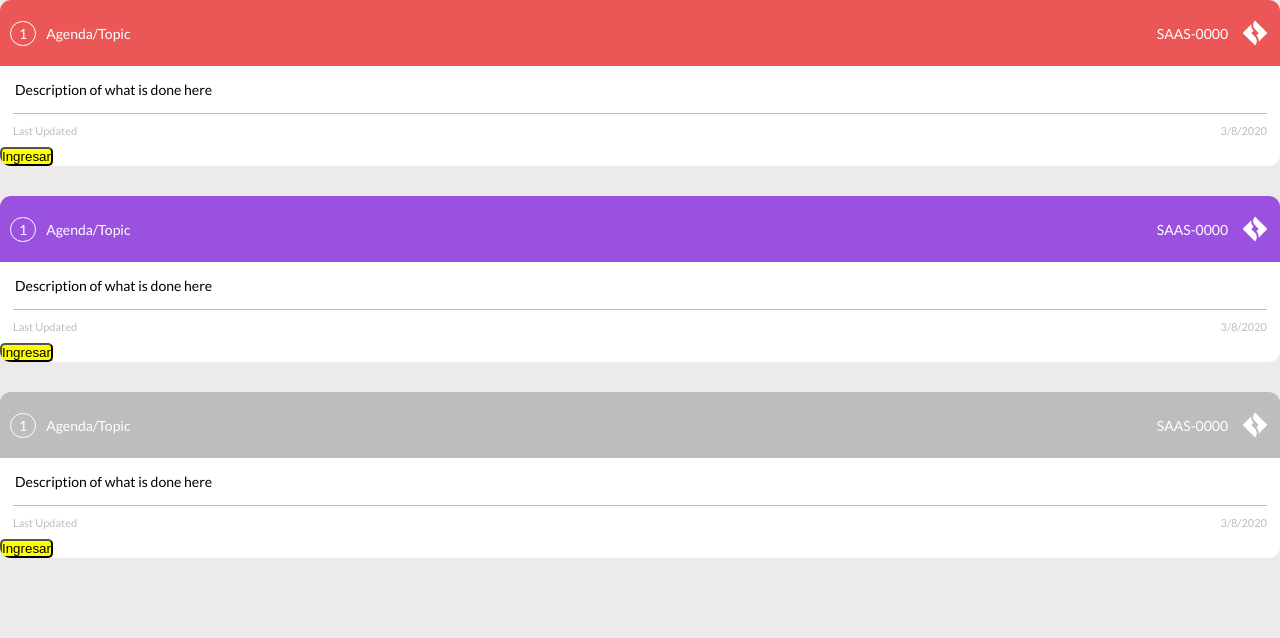
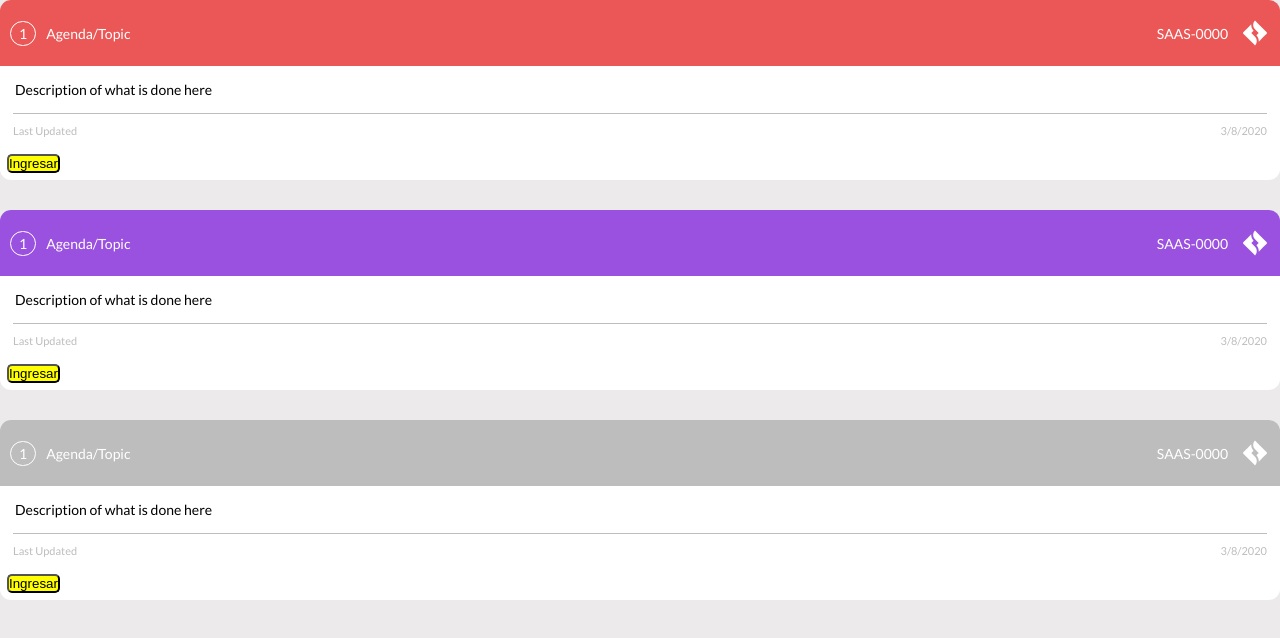
Before and after one commit to ro-io/practica, a React (Vite) app: page / in a window 1280 px wide. Shown: the top 638 px of the page. Built offline with nearby package versions, Linux system fonts and the light colour scheme.

Commit message:
boton margen

```diff
--- a/src/components/Card.css
+++ b/src/components/Card.css
@@ -12,5 +12,7 @@ button{
     background-color: yellow;
     color: black;
     display: flex;
+    justify-content: center;
     border-radius: 5px;
+    margin: 7px;
 }
```
